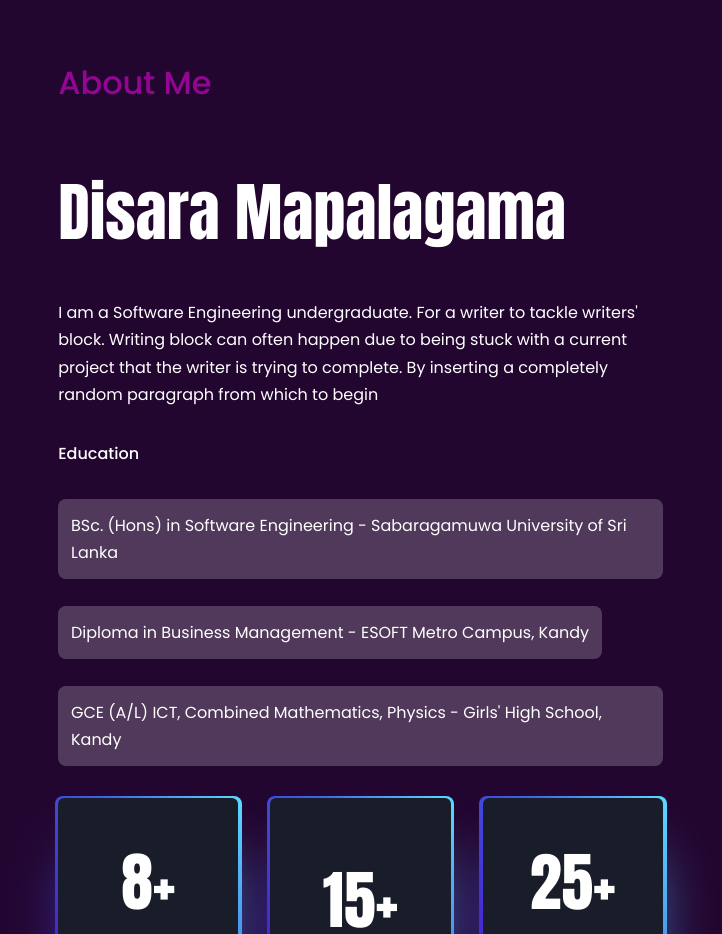
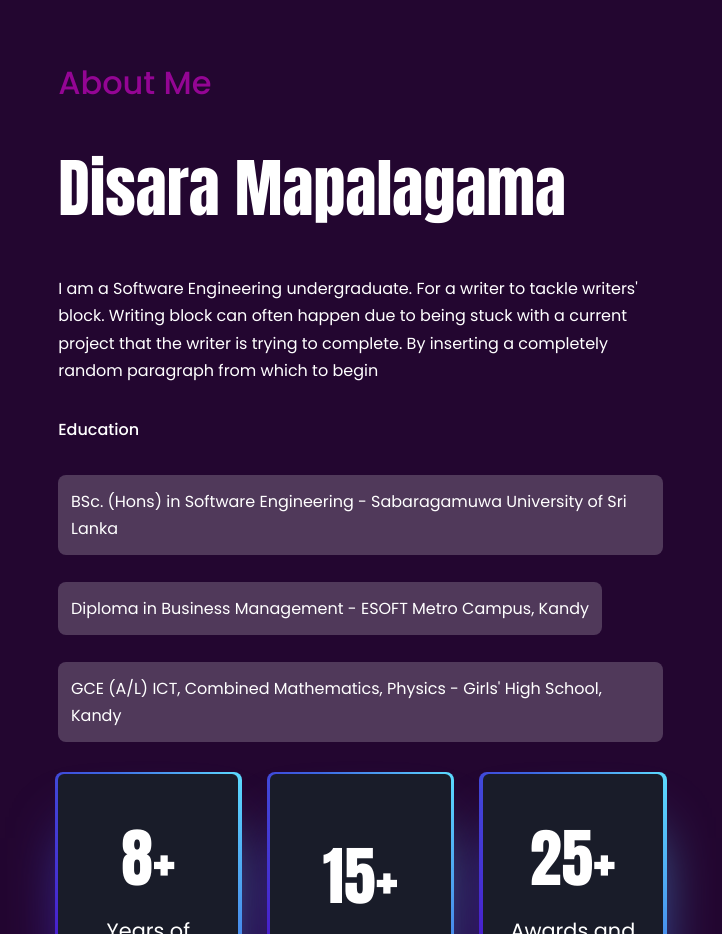
Before and after one commit to disara7/portfolio, a React (Create React App) app: page / in a window 1280 px wide. Shown: the part 800-1734 px from the top of the page, without its empty margins (105-827 px from the left). Built offline with nearby package versions, Linux system fonts and the light colour scheme.

Commit message:
Update about.css

```diff
--- a/src/components/about/about.css
+++ b/src/components/about/about.css
@@ -7,7 +7,7 @@
 }
 
 .fullname{
-
+    margin-top: -1.5rem;
     margin-bottom: 1rem;
     font-size: 4rem;
     font-family: 'Anton', sans-serif;
```
